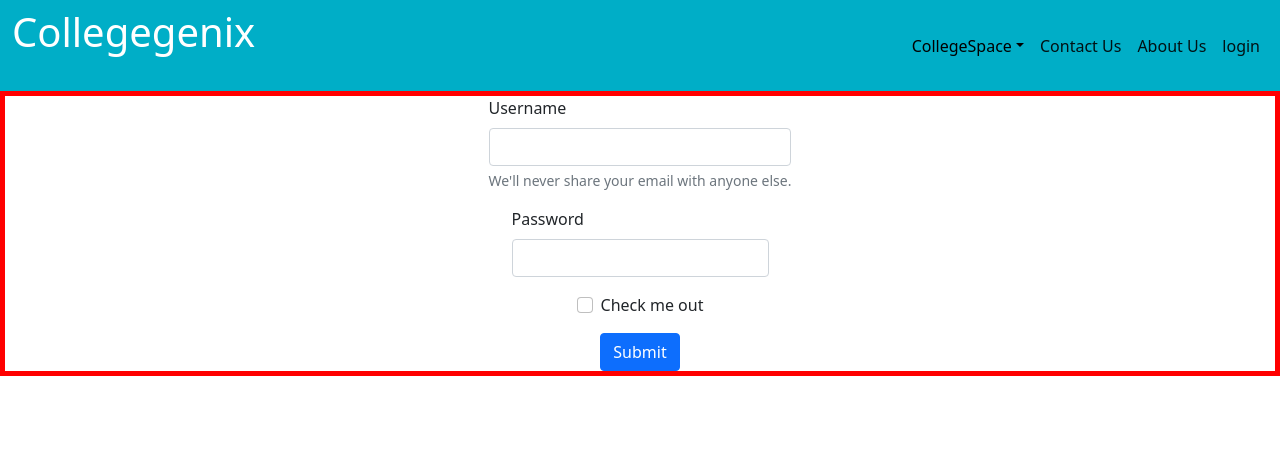
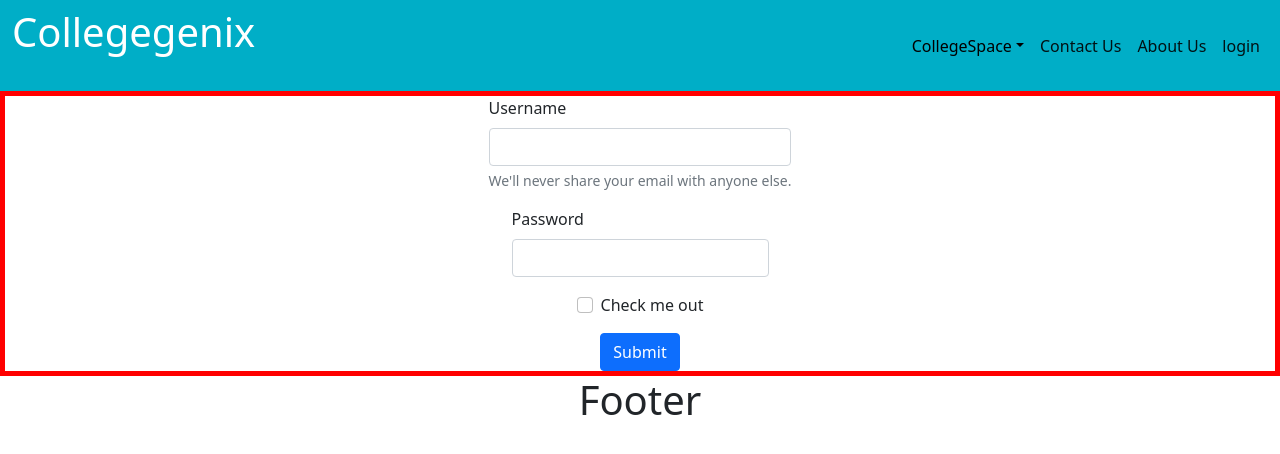
Before and after one commit to vipulkumar2002/Collagegenix, a React (Create React App) app: page /login in a window 1280 px wide. Shown: the top 454 px of the page. Built offline with nearby package versions, Linux system fonts and the light colour scheme.

Commit message:
footer file added

```diff
--- a/src/App.js
+++ b/src/App.js
@@ -3,6 +3,7 @@ import { Routes, Route } from "react-router-dom";
 import "./App.css";
 //Components
 import Navbar from "./Components/Navbar/Navbar";
+import Footer from "./Components/Footer/Footer";
 
 //Pages
 import Internships from "./Pages/Internships/Internships";
@@ -24,6 +25,7 @@ export const App = () => {
           <Route path="/login" element={<Login />} />
         </Routes>
       </div>
+      <Footer />
     </>
   );
 };
--- a/src/Components/Cards/Cards.js
+++ b/src/Components/Cards/Cards.js
@@ -5,13 +5,11 @@ const Cards = () => {
   return (
     <>
       <div className="card card-container">
-        <div>
-          <img
-            src="https://images.ctfassets.net/hrltx12pl8hq/7yQR5uJhwEkRfjwMFJ7bUK/dc52a0913e8ff8b5c276177890eb0129/offset_comp_772626-opt.jpg?fit=fill&w=800&h=300"
-            className=" card-image"
-            alt="..."
-          />
-        </div>
+        <img
+          src="https://images.ctfassets.net/hrltx12pl8hq/7yQR5uJhwEkRfjwMFJ7bUK/dc52a0913e8ff8b5c276177890eb0129/offset_comp_772626-opt.jpg?fit=fill&w=800&h=300"
+          className=" card-image"
+          alt="..."
+        />
 
         <div className="card-body">
           <h6 className="card-title">Person Name</h6>
--- /dev/null
+++ b/src/Components/Footer/Footer.css
@@ -0,0 +1,3 @@
+.footer-heading {
+  text-align: center;
+}
--- /dev/null
+++ b/src/Components/Footer/Footer.js
@@ -0,0 +1,12 @@
+import React from "react";
+import "./Footer.css";
+
+const Footer = () => {
+  return (
+    <>
+      <h1 className="footer-heading">Footer</h1>
+    </>
+  );
+};
+
+export default Footer;
```
Also changed, not shown: src/index.js (+25 -0 lines).
